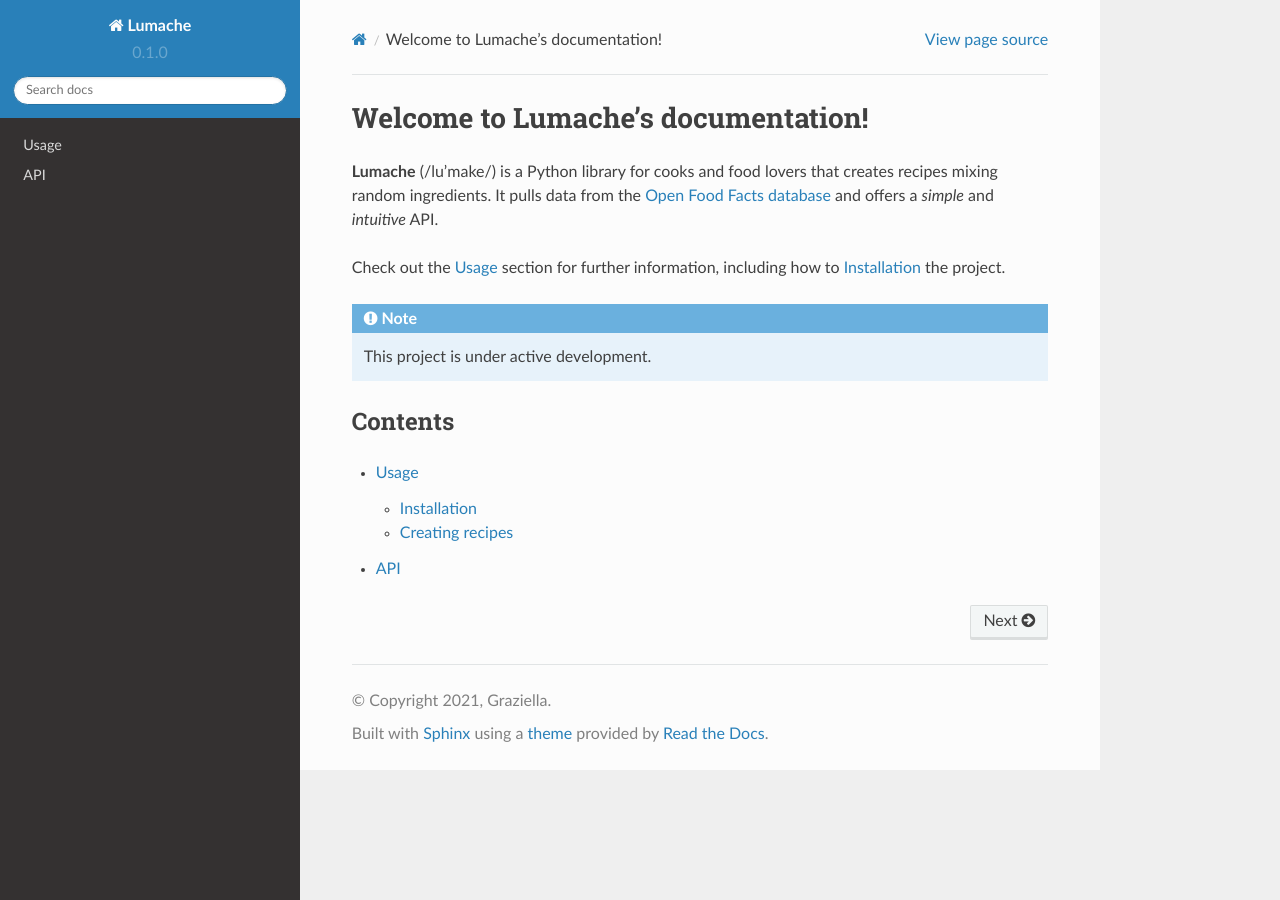
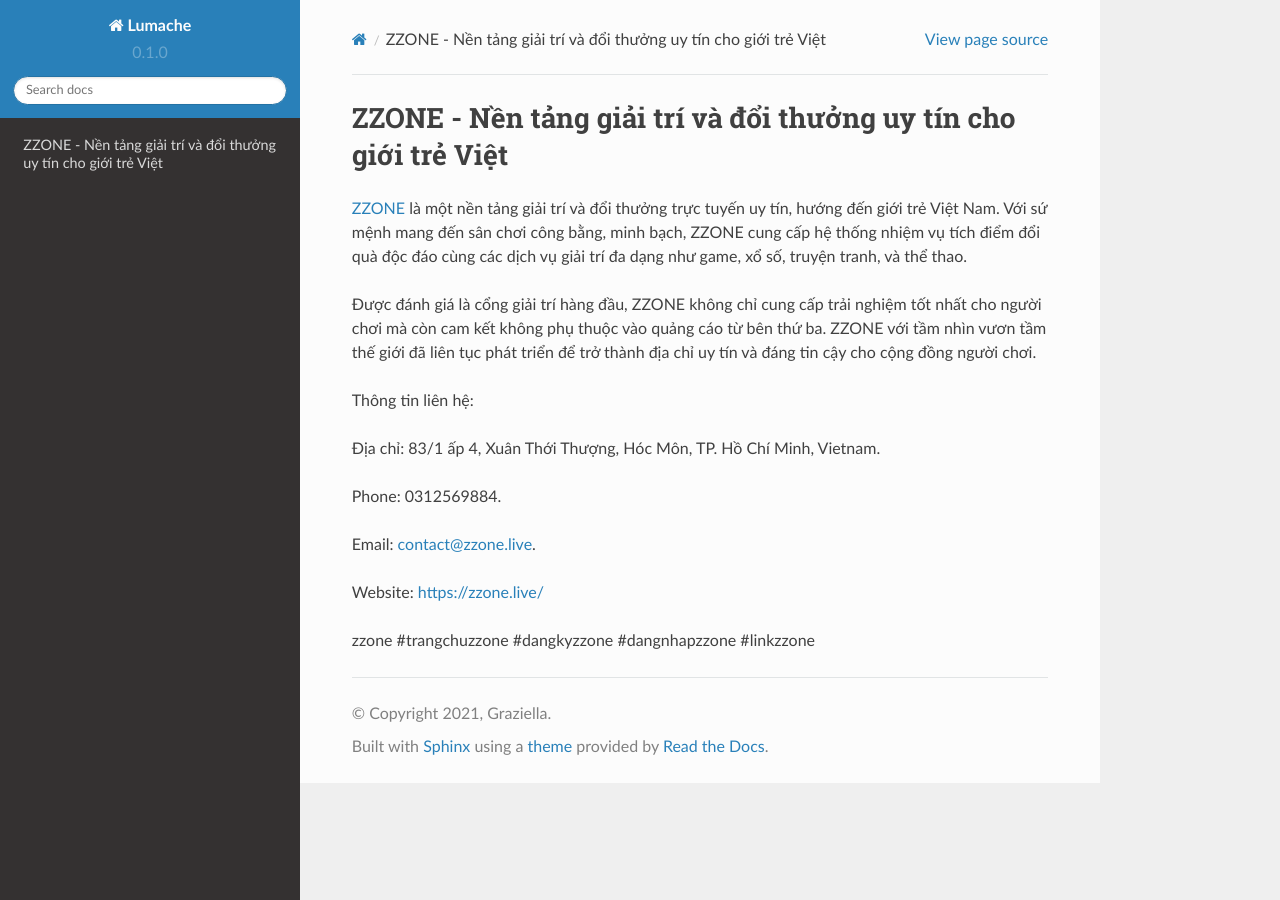
Before and after one commit to luongchanvien962/zzonelive, a Sphinx documentation site: the page built from docs/source/index.rst, in a window 1280 px wide. Built offline with Sphinx 7.4.7 and the Read the Docs theme 2.0.0, drawn with Linux system fonts in a browser that asks for light colours.

Commit message:
Update index.rst

```diff
--- a/docs/source/index.rst
+++ b/docs/source/index.rst
@@ -1,22 +1,18 @@
-Welcome to Lumache's documentation!
+ZZONE - Nền tảng giải trí và đổi thưởng uy tín cho giới trẻ Việt
 ===================================
 
-**Lumache** (/lu'make/) is a Python library for cooks and food lovers
-that creates recipes mixing random ingredients.
-It pulls data from the `Open Food Facts database <https://world.openfoodfacts.org/>`_
-and offers a *simple* and *intuitive* API.
+`ZZONE <https://zzone.live/>`_ là một nền tảng giải trí và đổi thưởng trực tuyến uy tín, hướng đến giới trẻ Việt Nam. Với sứ mệnh mang đến sân chơi công bằng, minh bạch, ZZONE cung cấp hệ thống nhiệm vụ tích điểm đổi quà độc đáo cùng các dịch vụ giải trí đa dạng như game, xổ số, truyện tranh, và thể thao.
 
-Check out the :doc:`usage` section for further information, including
-how to :ref:`installation` the project.
+Được đánh giá là cổng giải trí hàng đầu, ZZONE không chỉ cung cấp trải nghiệm tốt nhất cho người chơi mà còn cam kết không phụ thuộc vào quảng cáo từ bên thứ ba. ZZONE với tầm nhìn vươn tầm thế giới đã liên tục phát triển để trở thành địa chỉ uy tín và đáng tin cậy cho cộng đồng người chơi.
 
-.. note::
+Thông tin liên hệ:
 
-   This project is under active development.
+Địa chỉ: 83/1 ấp 4, Xuân Thới Thượng, Hóc Môn, TP. Hồ Chí Minh, Vietnam.
 
-Contents
---------
+Phone: 0312569884.
 
-.. toctree::
+Email: contact@zzone.live.
 
-   usage
-   api
+Website: https://zzone.live/
+
+zzone #trangchuzzone #dangkyzzone #dangnhapzzone #linkzzone
```
